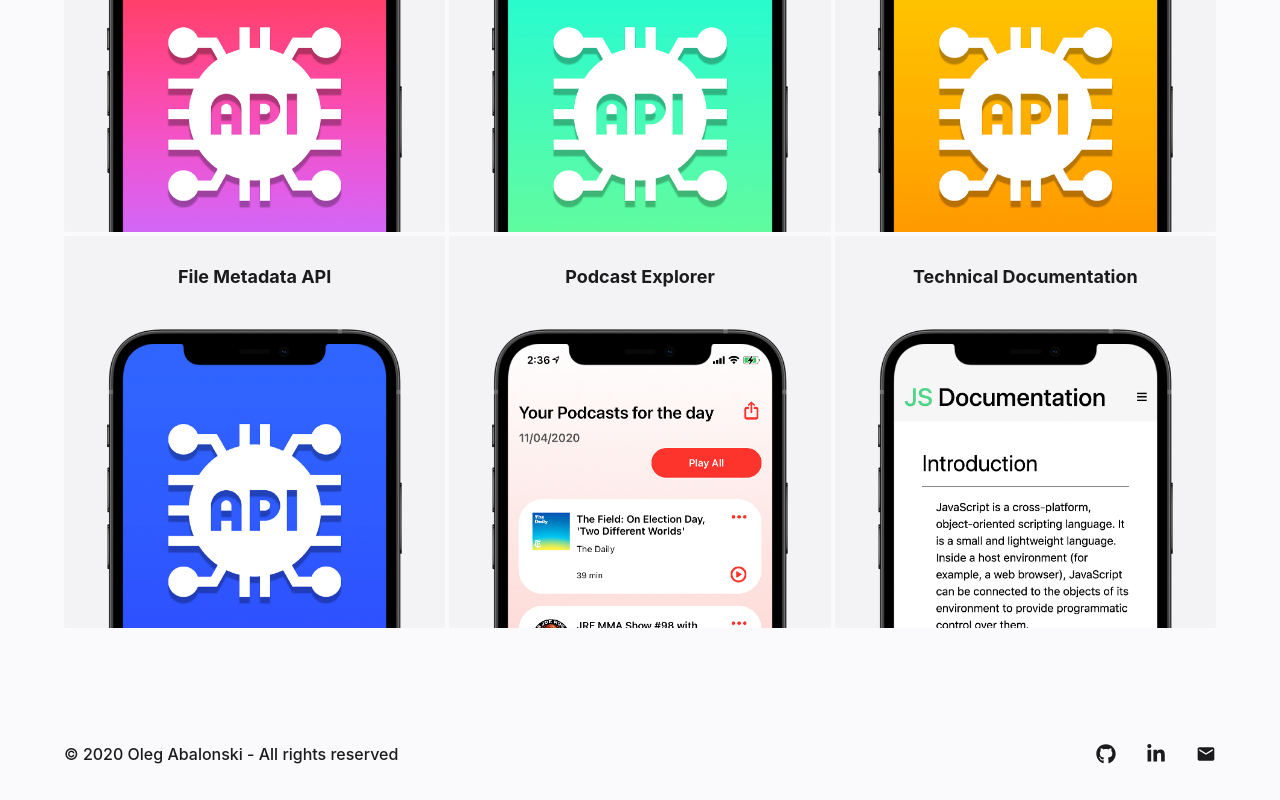
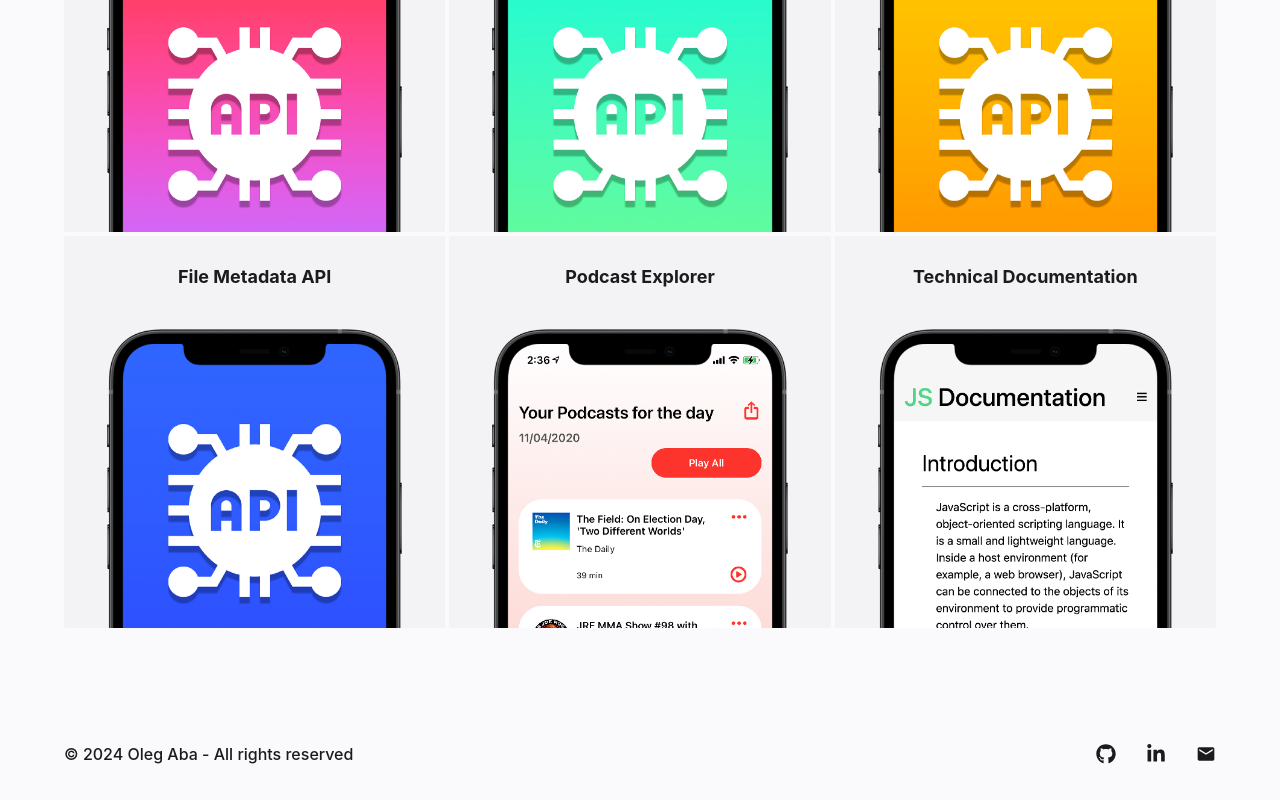
Before and after one commit to OlegAba/OlegAba, a React (Create React App) app: page / in a window 1280 px wide. Shown: the part 3130-3930 px from the top of the page. Built offline with nearby package versions, Linux system fonts and the light colour scheme.

Commit message:
Update App.js

```diff
--- a/src/App.js
+++ b/src/App.js
@@ -135,7 +135,7 @@ class App extends Component {
             <div className="footer-container">
               <Footer
                 device={device}
-                copyright="© 2020 Oleg Abalonski - All rights reserved"
+                copyright="© 2024 Oleg Aba - All rights reserved"
                 links={socialLinks}
               />
             </div>
```
